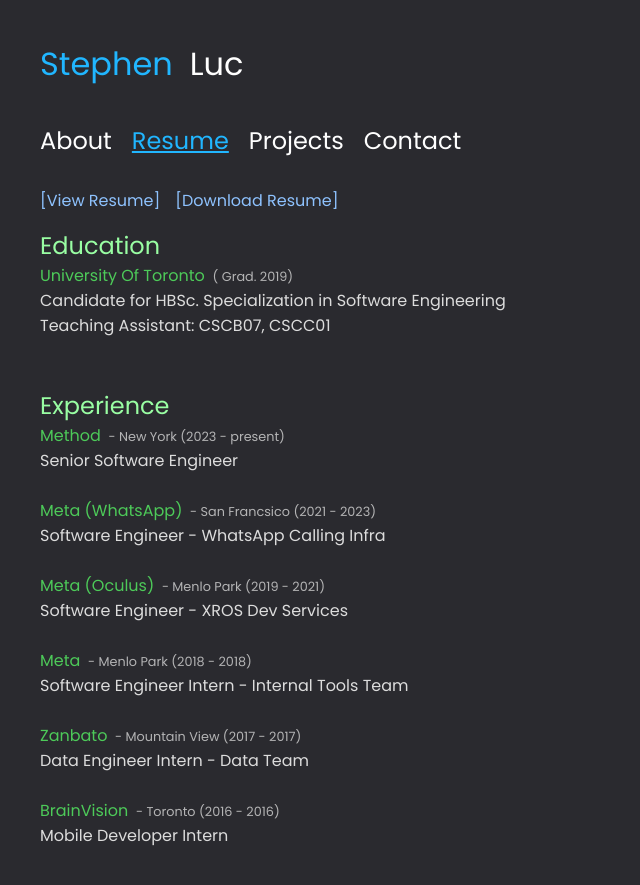
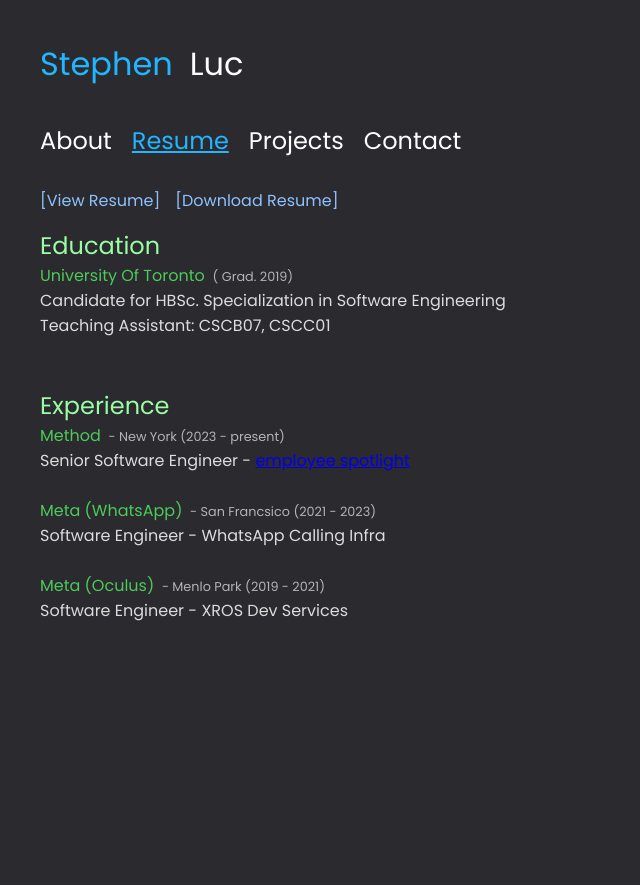
Before and after one commit to stephenluc/stephenluc.github.io, a Jekyll site: the page built from resume/index.html, in a window 1280 px wide. Shown: the top 885 px of the page, without its empty margins (0-640 px from the left). Built offline with Jekyll 4.4.1, drawn with Linux system fonts in a browser that asks for light colours.

Commit message:
Update index.html

```diff
--- a/resume/index.html
+++ b/resume/index.html
@@ -20,7 +20,7 @@
 		Method
 		<span class="subtext">&nbsp;- New York (2023 - present)</span>
 	</span>
-	<span>Senior Software Engineer</span>
+	<span>Senior Software Engineer - <a href="https://methodfi.com/team/stephen-luc">employee spotlight</a></span>
         <br>
 	<span class="tertiary-text">
 		Meta (WhatsApp)
@@ -33,7 +33,7 @@
 		<span class="subtext">&nbsp;- Menlo Park (2019 - 2021)</span>
 	</span>
 	<span>Software Engineer - XROS Dev Services</span>
-	<br>
+<!-- 	<br>
 	<span class="tertiary-text">
 		Meta
 		<span class="subtext">&nbsp;- Menlo Park (2018 - 2018)</span>
@@ -50,5 +50,5 @@
 		BrainVision
 		<span class="subtext">&nbsp;- Toronto (2016 - 2016)</span>
 	</span>
-	<span>Mobile Developer Intern</span>
+	<span>Mobile Developer Intern</span> -->
 </div>
```
